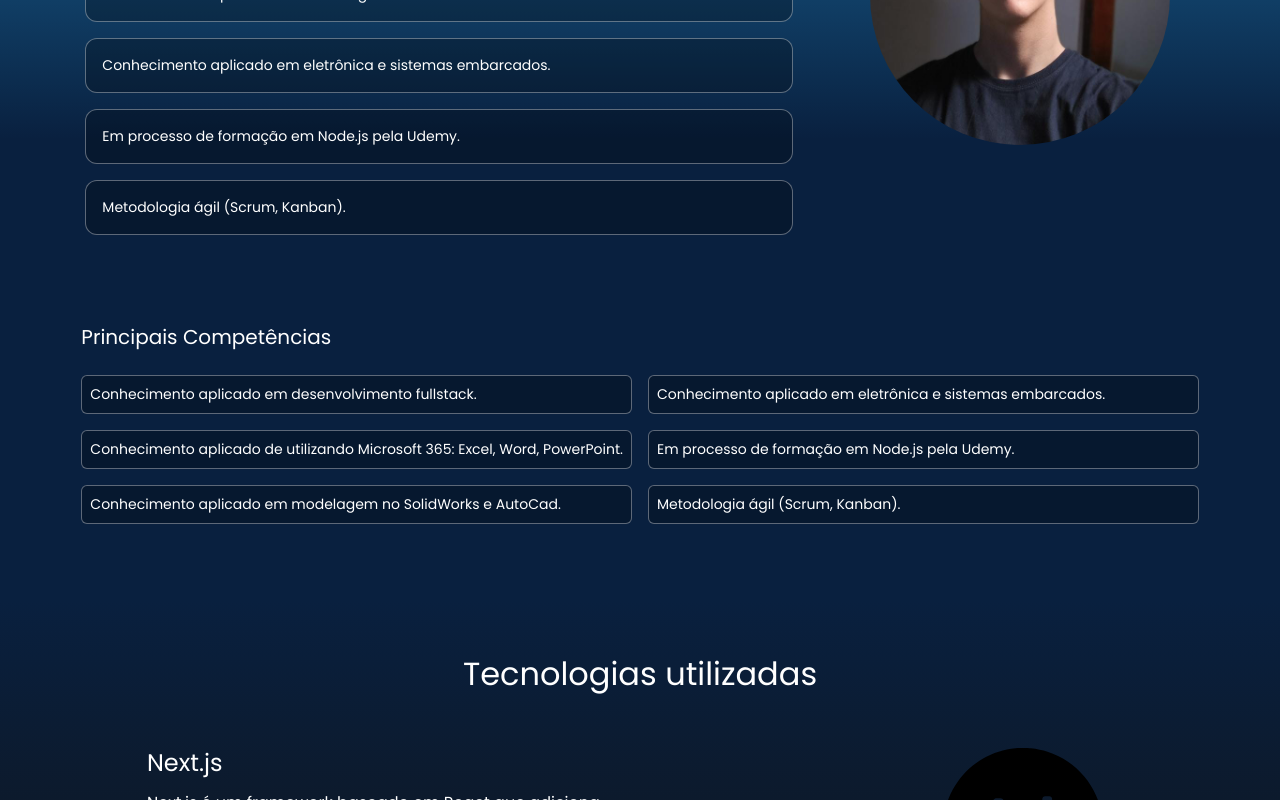
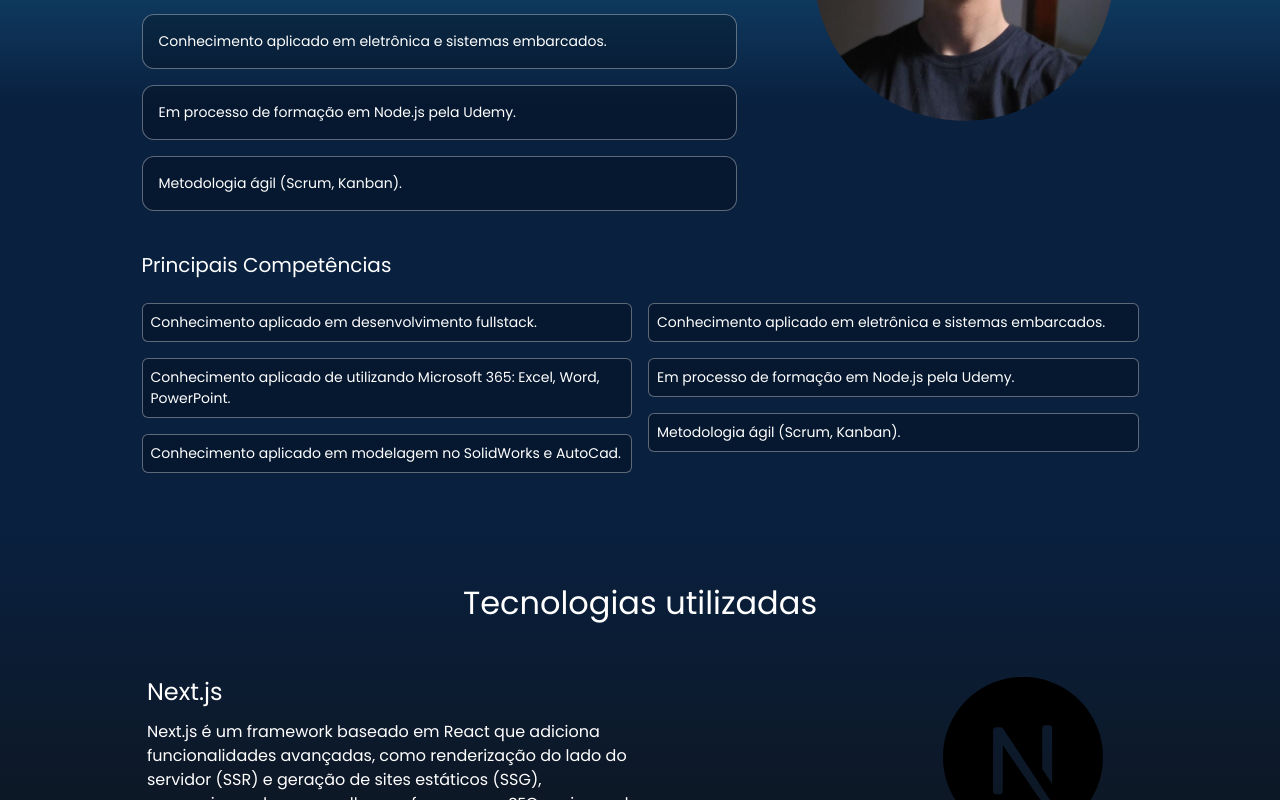
Before and after one commit to AdlerCastro/Website-Pessoal, a Next.js app: page / in a window 1280 px wide. Shown: the part 1121-1921 px from the top of the page. Built offline with nearby package versions, Linux system fonts and the light colour scheme.

Commit message:
:sparkles: feat: Adaptando ao container e corrigindo SEO

```diff
--- a/src/components/templates/About/index.tsx
+++ b/src/components/templates/About/index.tsx
@@ -1,5 +1,6 @@
 'use client';
 
+import Container from '@/components/atoms/container';
 import { Typograph } from '@/components/atoms/typograph';
 import { ABOUT } from '@/constants/info/about';
 import { SECTIONS } from '@/enums/sections.enum';
@@ -28,17 +29,14 @@
   });
 
   return (
-    <div
-      id={SECTIONS.About}
-      className='flex w-full flex-col items-center justify-center bg-about py-10 text-white'
-    >
-      <div className='flex flex-col gap-3'>
+    <div className='flex w-full items-center justify-center bg-about'>
+      <Container id={SECTIONS.About}>
         <div
           ref={(el) => {
             animatedElementsRef.current[0] = el;
           }}
           className={cn(
-            'm-2 flex flex-col gap-4 p-8 transition-all duration-300 ease-in-out',
+            'flex w-full flex-col gap-4 transition-all duration-300 ease-in-out',
             isVisible[0]
               ? 'translate-y-0 opacity-100'
               : '-translate-y-10 opacity-0',
@@ -97,14 +95,14 @@
             animatedElementsRef.current[3] = el;
           }}
           className={cn(
-            'm-2 flex flex-col gap-4 p-7 transition-all duration-300 ease-in-out',
+            'flex flex-col gap-4 transition-all duration-300 ease-in-out',
             isVisible[3]
               ? 'translate-y-0 opacity-100'
               : '-translate-y-10 opacity-0',
           )}
         >
           <h2 className='mb-2 text-start text-xl'>Principais Competências</h2>
-          <ul className='grid grid-cols-2 gap-4 text-center text-sm'>
+          <div className='grid grid-cols-2 gap-4 text-center text-sm'>
             <div className='flex flex-col gap-4'>
               {firstHalf.map((competence, index) => (
                 <Typograph.Paragraph
@@ -112,7 +110,7 @@
                   key={index}
                   className='max-w-listItems rounded-md border border-solid border-paragraph p-2 transition-all duration-300 hover:scale-105'
                 >
-                  <li>{competence}</li>
+                  <p>{competence}</p>
                 </Typograph.Paragraph>
               ))}
             </div>
@@ -123,13 +121,13 @@
                   key={index}
                   className='max-w-listItems rounded-md border border-solid border-paragraph p-2 transition-all duration-300 hover:scale-105'
                 >
-                  <li>{competence}</li>
+                  <p>{competence}</p>
                 </Typograph.Paragraph>
               ))}
             </div>
-          </ul>
+          </div>
         </div>
-      </div>
+      </Container>
     </div>
   );
 }
```
